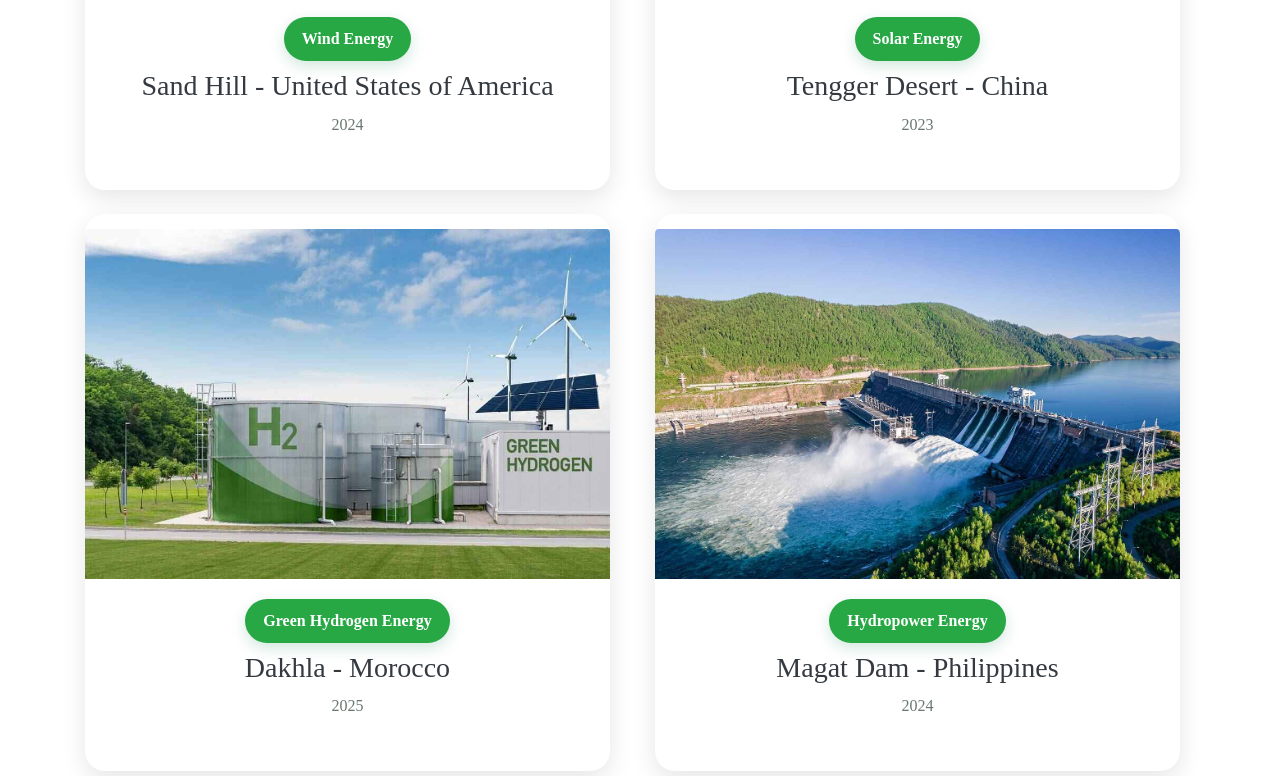
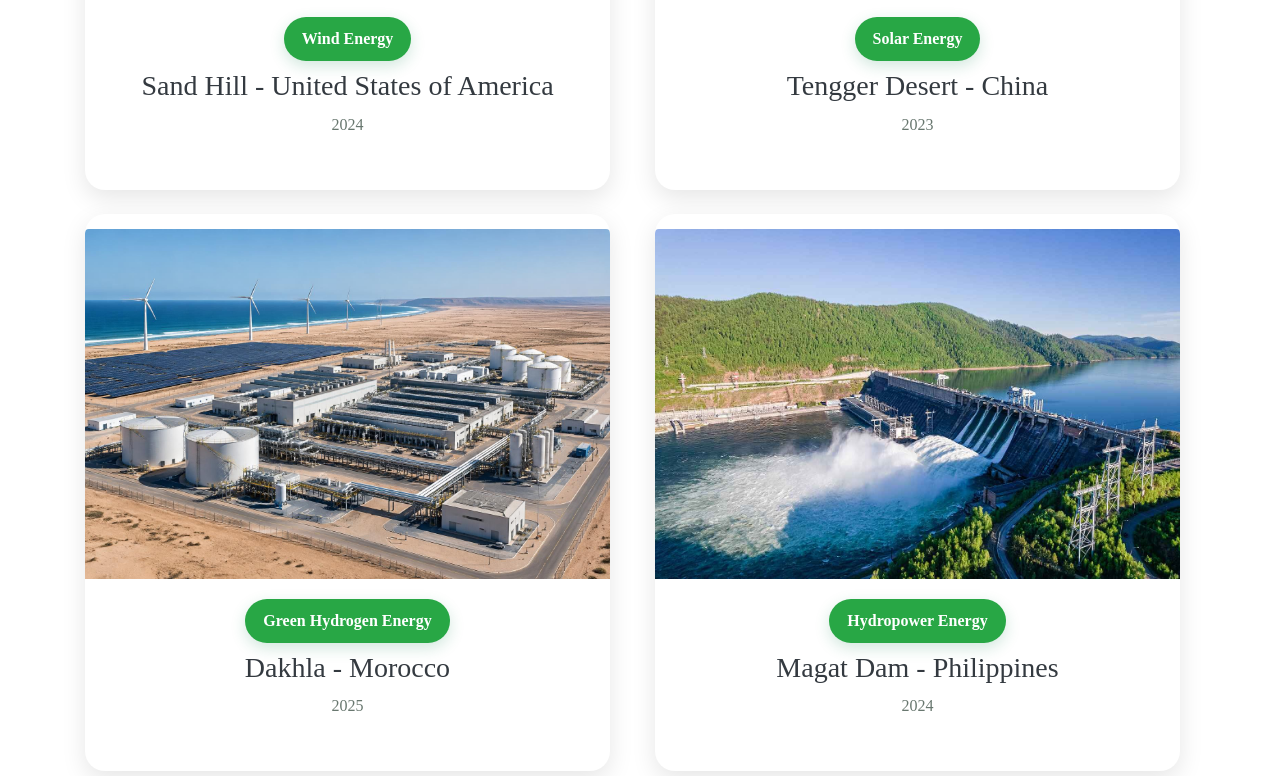
Before and after one commit to Aelkoulali/New-Energy, a plain HTML site: page projects.html in a window 1280 px wide. Shown: the part 653-1429 px from the top of the page. Drawn offline with nearby package versions, Linux system fonts and the light colour scheme.

Commit message:
fix: update image source for Green Hydrogen project in projects.html

```diff
--- a/projects.html
+++ b/projects.html
@@ -100,7 +100,7 @@
           <div class="col-12 col-md-6 mb-4">
             <div class="card activity-card border-0 h-100">
               <a href="#">
-                <img src="Public/projects/Greenhydrogen.jpg" alt="Green Hydrogen" class="img-fluid rounded-top">
+                <img src="Public/projects/Green.jpeg" alt="Green Hydrogen" class="img-fluid rounded-top">
               </a>
 
               <div class="card-body text-center">
```
